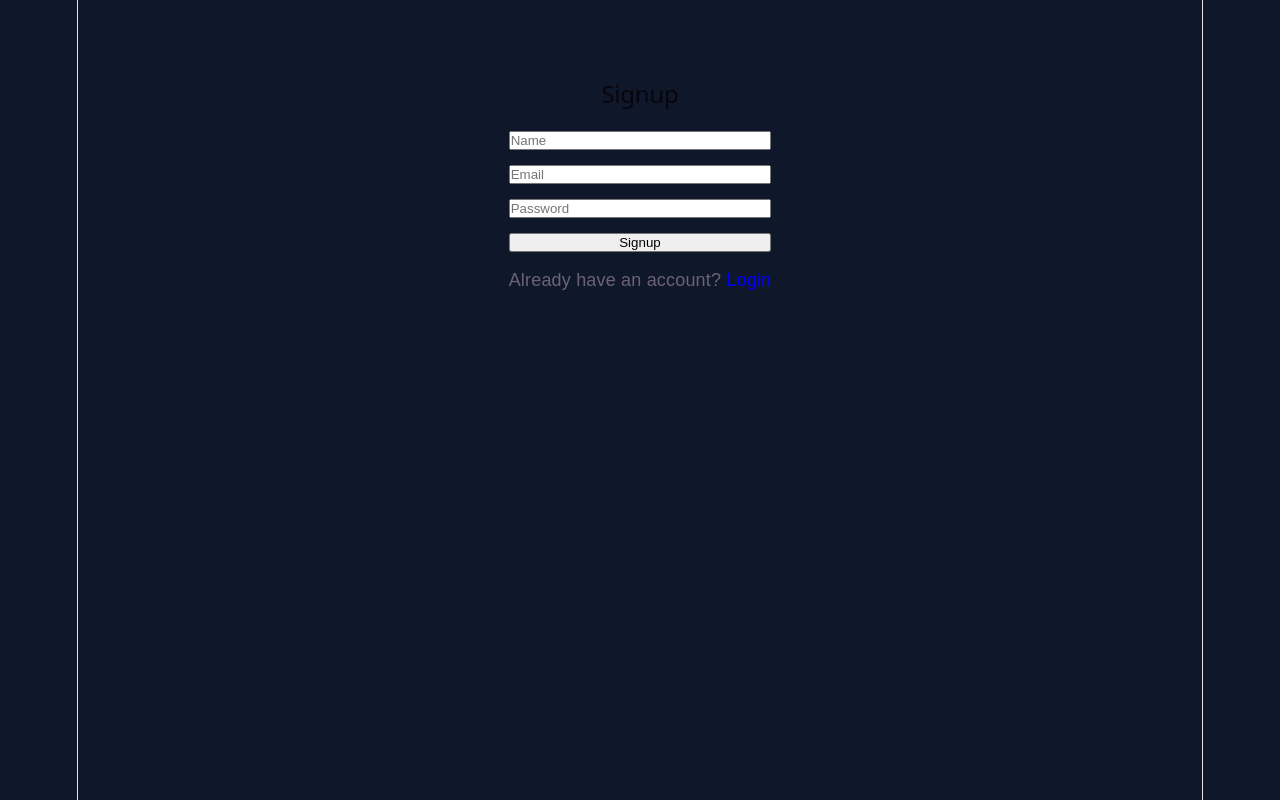
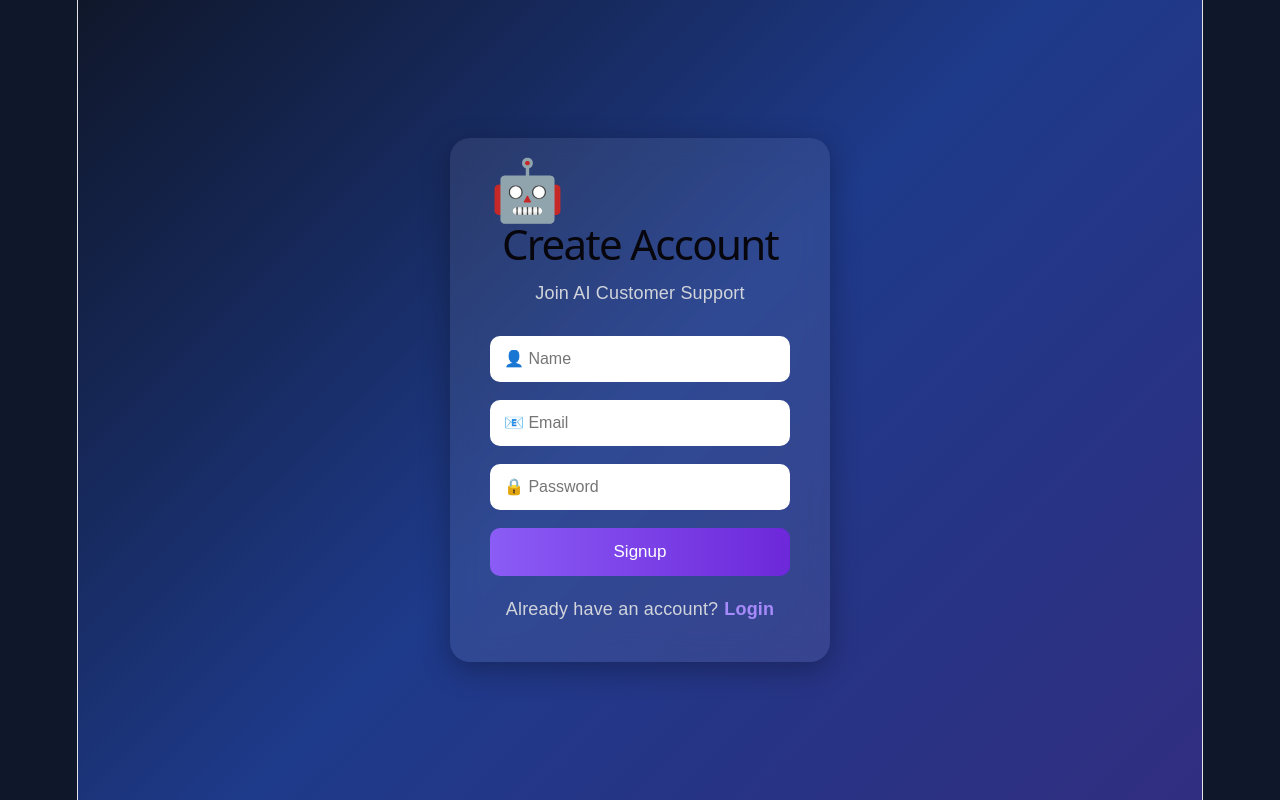
Before and after one commit to HarshaBalumuri/AI-Customer-Support-Bot, a React app in the folder frontend/: page / in a window 1280 px wide. Both pictures are taken after a click on the element "Signup". Built offline with nearby package versions, Linux system fonts and the light colour scheme; the HTML template or start-up script is replaced by a standard one.

Commit message:
Updated Signup UI and API

```diff
--- a/frontend/src/pages/Signup.jsx
+++ b/frontend/src/pages/Signup.jsx
@@ -1,5 +1,6 @@
 import { useState } from "react";
 import axios from "axios";
+import "./Login.css";
 
 function Signup({ setShowSignup }) {
   const [form, setForm] = useState({
@@ -23,56 +24,52 @@ function Signup({ setShowSignup }) {
 );
 
       alert(res.data.message);
+      setShowSignup(false);
     } catch (error) {
       alert("Signup Failed");
     }
   };
 
   return (
-    <div
-      style={{
-        maxWidth: "400px",
-        margin: "80px auto",
-        display: "flex",
-        flexDirection: "column",
-        gap: "15px",
-      }}
-    >
-      <h2>Signup</h2>
+    <div className="login-container">
+      <div className="login-card">
+        <div className="logo">🤖</div>
+
+        <h1>Create Account</h1>
+        <p>Join AI Customer Support</p>
 
         <input
           type="text"
           name="name"
-        placeholder="Name"
+          placeholder="👤 Name"
           onChange={handleChange}
         />
 
         <input
           type="email"
           name="email"
-        placeholder="Email"
+          placeholder="📧 Email"
           onChange={handleChange}
         />
 
         <input
           type="password"
           name="password"
-        placeholder="Password"
+          placeholder="🔒 Password"
           onChange={handleChange}
         />
 
         <button onClick={handleSignup}>
           Signup
         </button>
-      <p style={{ textAlign: "center" }}>
-  Already have an account?{" "}
-  <span
-    style={{ color: "blue", cursor: "pointer" }}
-    onClick={() => setShowSignup(false)}
-  >
+
+        <div className="signup-link">
+          Already have an account?
+          <span onClick={() => setShowSignup(false)}>
             Login
           </span>
-</p>
+        </div>
+      </div>
     </div>
   );
 }
```
Lines whose indentation alone changed are shown as unchanged.
